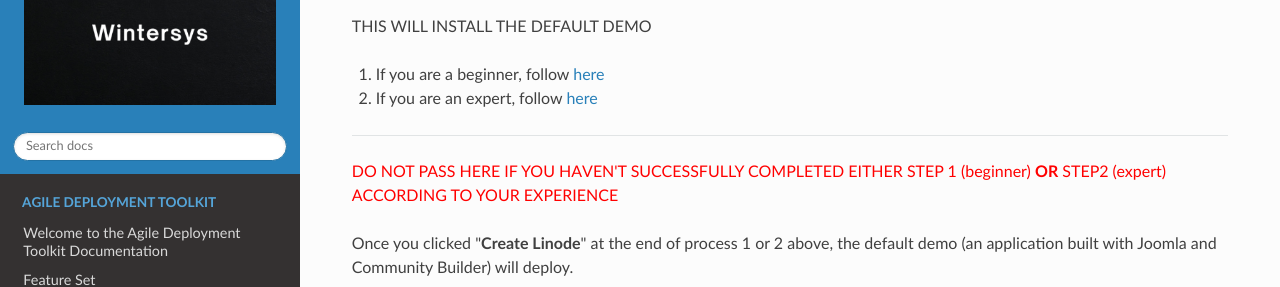
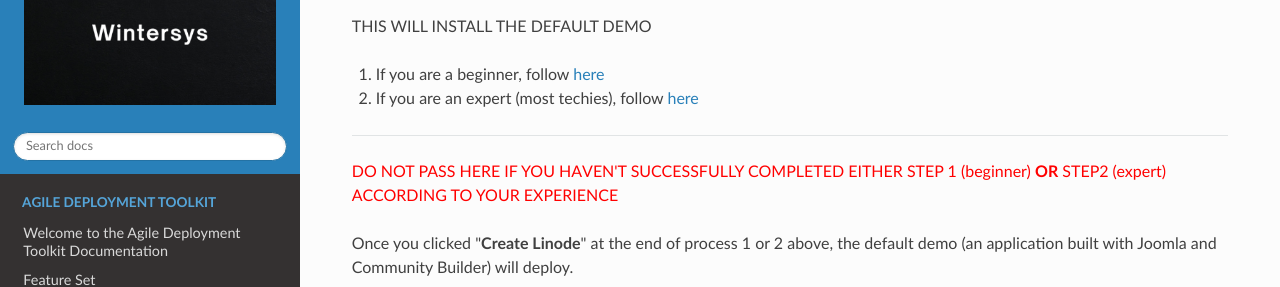
Before and after one commit to wintersys-dev/adt-documentation, an MkDocs documentation site: the page built from docs/Agile Deployment Toolkit/Demos/QuickStartDemos.md, in a window 1280 px wide and 900 px high, scrolled down 774 px. Shown: the part 169-456 px from the top of the window. Built offline with MkDocs 1.6.1, drawn with Linux system fonts in a browser that asks for light colours; nearby versions of some CDN libraries.

Commit message:
Update QuickStartDemos.md

```diff
--- a/docs/Agile Deployment Toolkit/Demos/QuickStartDemos.md
+++ b/docs/Agile Deployment Toolkit/Demos/QuickStartDemos.md
@@ -23,7 +23,7 @@ on your build machine.
 THIS WILL INSTALL THE DEFAULT DEMO
 
 1. If you are a beginner, follow [here](./QuickStartDemosPrepBeginnerLevel.md)
-2. If you are an expert, follow [here](./QuickStartDemosPrepExpertLevel.md)
+2. If you are an expert (most techies), follow [here](./QuickStartDemosPrepExpertLevel.md)
 
 -------------------------------
 
```
